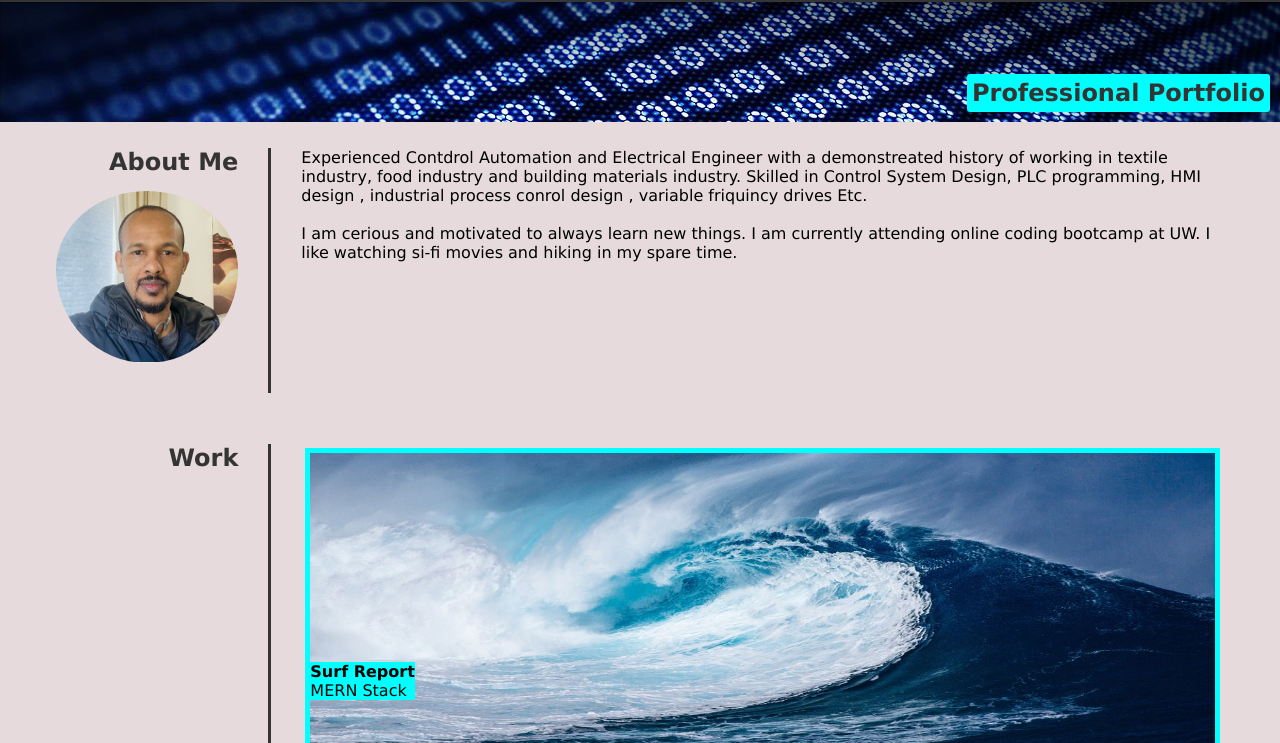
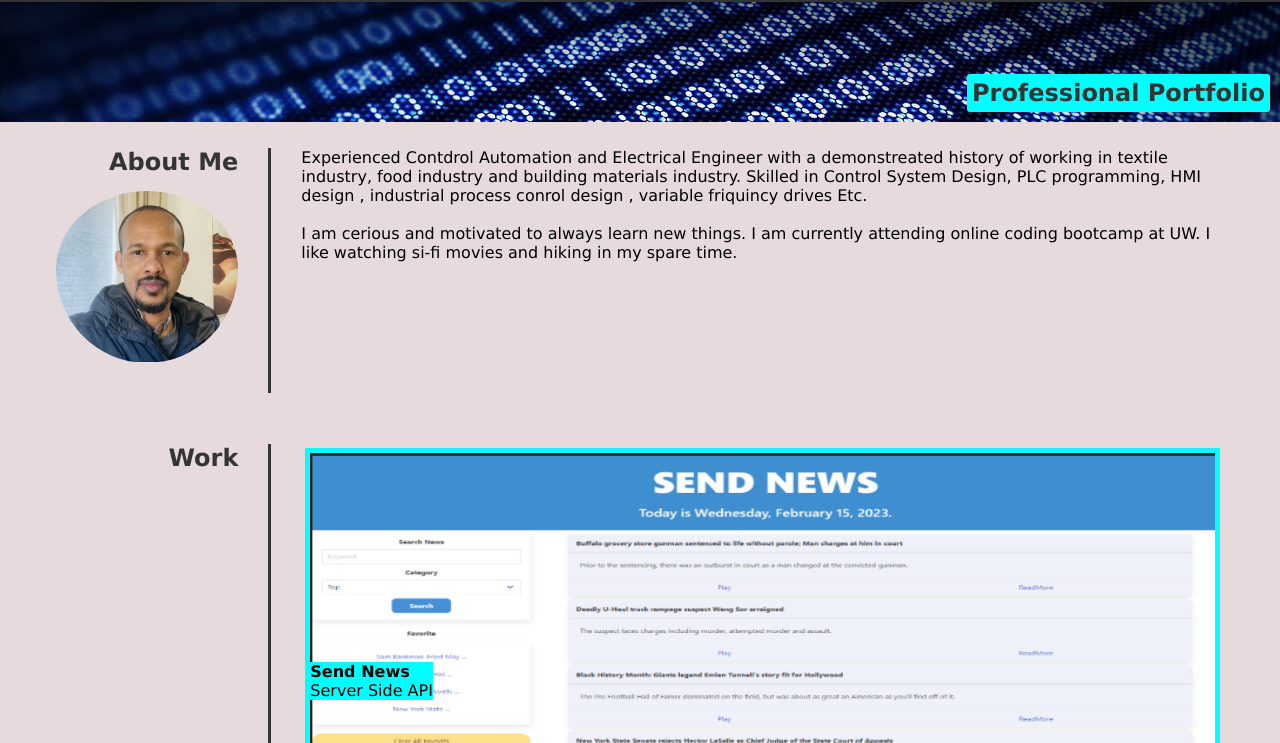
Before and after one commit to Getnetgit/My-Personal-Portfolio, a plain HTML site: page index.html in a window 1280 px wide. Shown: the part 56-799 px from the top of the page. Drawn offline with Linux system fonts and the light colour scheme.

Commit message:
updating portifolio with first colaborated project

```diff
--- a/index.html
+++ b/index.html
@@ -4,7 +4,7 @@
         <meta charset="UTF-8">
         <meta http-equiv="X-UA-Compatible" content="IE=edge">
         <meta name="viewport" content="width=device-width, initial-scale=1.0">
-        <title>Portfolio</title>
+        <title>Getenet_Portfolio</title>
         <link rel="stylesheet" href="./asset/CSS/style.css">
     </head>
     <body>
@@ -41,12 +41,12 @@
             <h1 id="Work"> Work</h1>
             <picture class="WorkPictures">
                 <div class="Big_Pic_Container">
-                    <a href="./asset/Link_PlaceHolder.pdf" target="_blank">
-                        <img   id="Big_Pic" src="./asset/Images/1.jpg"  alt="Place Holder large" >
+                    <a href="https://github.com/tykervella/send-News" target="_blank">
+                        <img   id="Big_Pic" src="./asset/Images/1.PNG"  alt="Place Holder large" >
                     </a>
                     <div class="WorkPicture_Lebel">
-                        <h2>Surf Report</h2>
-                        <div>MERN Stack</div>
+                        <h2>Send News</h2>
+                        <div>Server Side API</div>
                     </div>
                 </div>
 
```
Also changed, not shown: asset/Images/1.PNG (added), asset/Images/backup.jpg (renamed from asset/Images/1.jpg).
